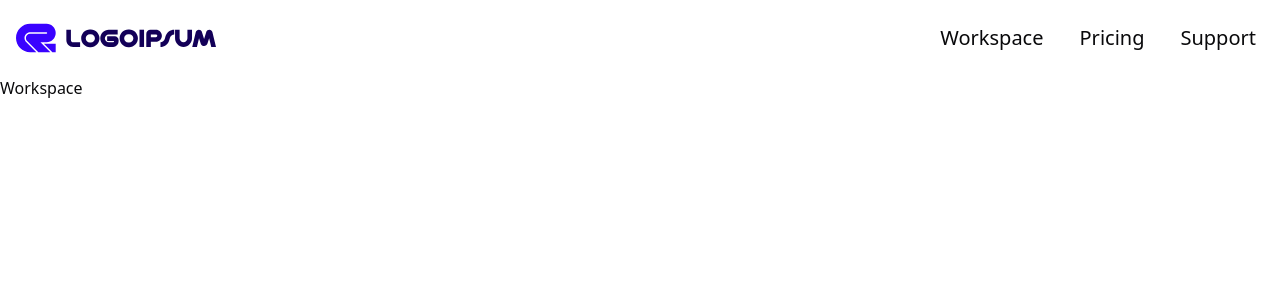
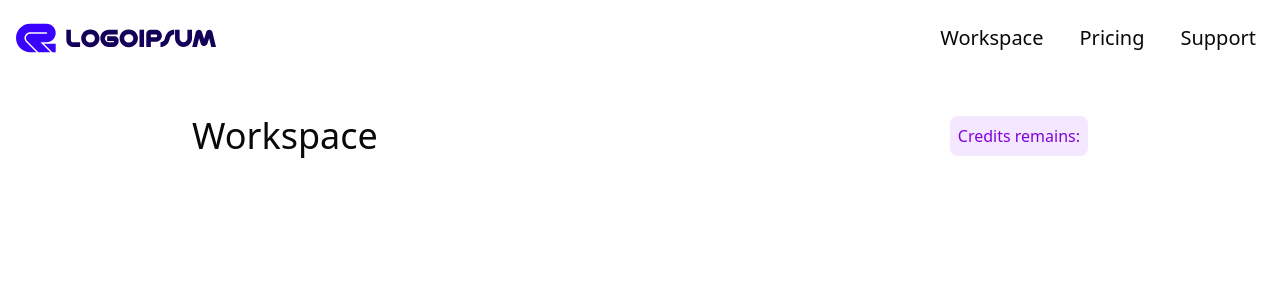
Before and after one commit to smRid/Testing-Automation, a Next.js app: page /workspace in a window 1280 px wide. Shown: the top 300 px of the page. Built offline with nearby package versions, Linux system fonts and the light colour scheme; no server answers.

Commit message:
feat: add workspace page with user credit display component

```diff
--- a/app/workspace/page.tsx
+++ b/app/workspace/page.tsx
@@ -1,8 +1,11 @@
+import WorkspaceBody from '@/components/custom/WorkspaceBody'
 import React from 'react'
 
 const Workspace = () => {
   return (
-    <div>Workspace</div>
+    <div className='mx-auto max-w-4xl mt-10'>
+      <WorkspaceBody/>
+    </div>
   )
 }
 
--- /dev/null
+++ b/components/custom/WorkspaceBody.tsx
@@ -0,0 +1,19 @@
+"use client"
+import { UserDetailContext } from '@/context/UserDetailContext'
+import React, { useContext } from 'react'
+
+function WorkspaceBody() {
+
+  const { userDetail } = useContext(UserDetailContext);
+
+  return (
+    <div>
+        <div className='flex justify-between items-center'>
+            <h2 className='text-4xl font-medium'>Workspace</h2>
+            <h2 className='bg-purple-100 p-2 rounded-lg font-medium text-purple-700'>{userDetail?.credits } Credits remains:</h2>
+        </div>
+    </div>
+  )
+}
+
+export default WorkspaceBody
```
